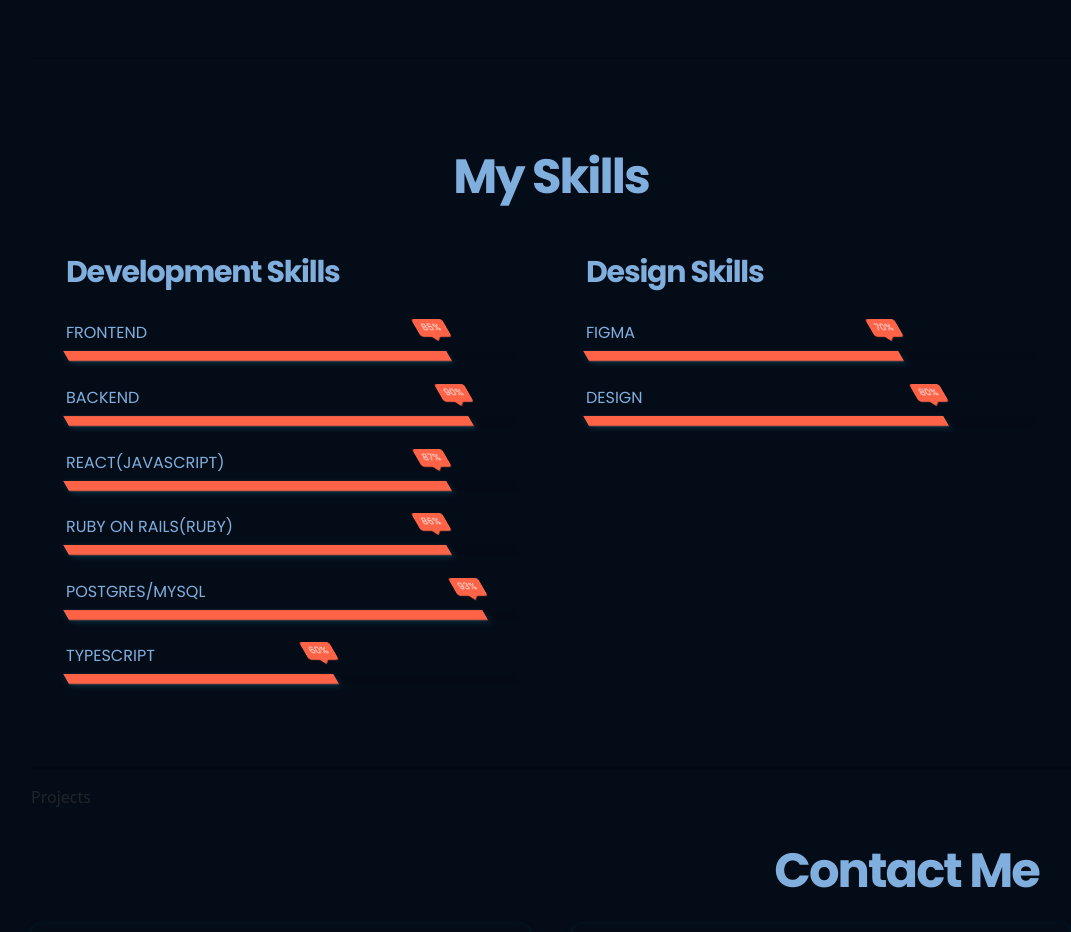
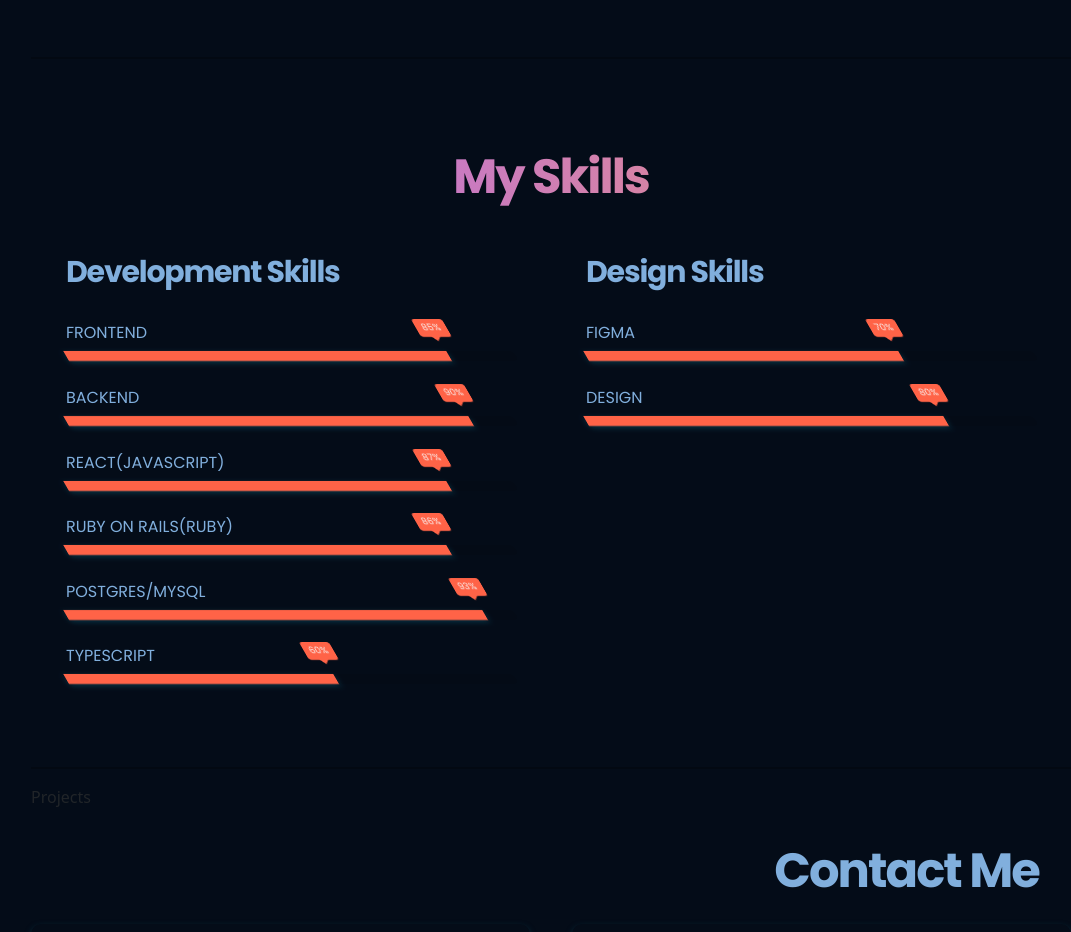
Before and after one commit to o-brayarn/portfolio, a React (Create React App) app: page / in a window 1280 px wide. Shown: the part 2020-2952 px from the top of the page, without its empty margins (129-1200 px from the left). Built offline with nearby package versions, Linux system fonts and the light colour scheme; a web font is replaced by a local one.

Commit message:
give heading a class

```diff
--- a/src/components/skills/Skills.jsx
+++ b/src/components/skills/Skills.jsx
@@ -5,7 +5,7 @@ const Skills = () => {
   return (
     <>
       <div className="portfolio__skills" id="skills">
-        <h1>My Skills</h1>
+        <h1 className='gradient__text'>My Skills</h1>
         <div className="skills__container">
           <div className="development__skills">
             <h2 className="title__text">Development Skills</h2>
```
